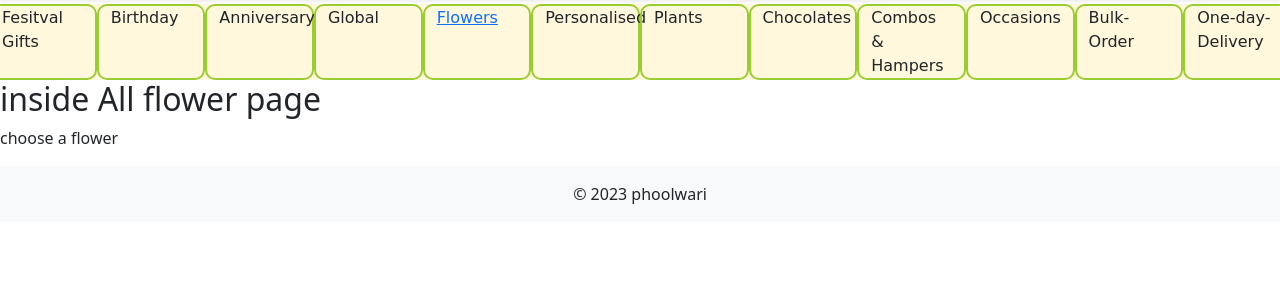
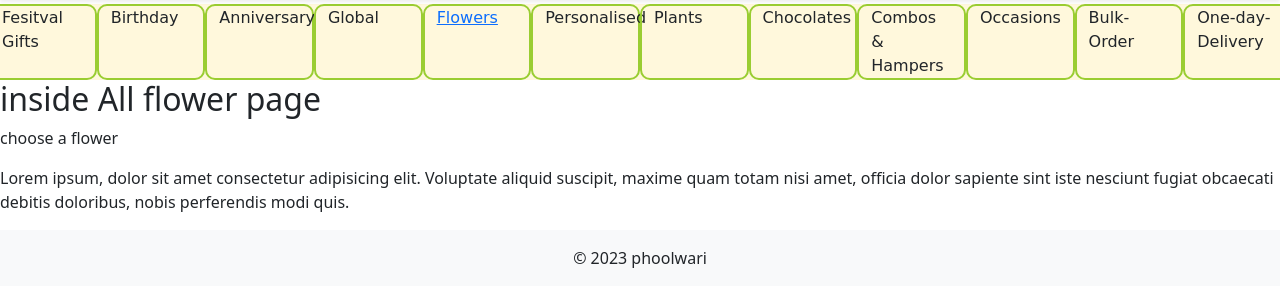
Before and after one commit to Gautam-kr-Chauhan/phoolwari, a Django app: page /flower/all_flowers/ in a window 1280 px wide. Shown: the part 74-381 px from the top of the page. Run offline with Django 4.2, Linux system fonts and the light colour scheme; some libraries are stand-ins or nearby versions.

Commit message:
checking the commit statement

```diff
--- a/templates/page/all_flowers.html
+++ b/templates/page/all_flowers.html
@@ -3,5 +3,6 @@
 {% block content %}
     <h2>inside All flower page</h2>
     <p>choose a flower</p>
+    <p>Lorem ipsum, dolor sit amet consectetur adipisicing elit. Voluptate aliquid suscipit, maxime quam totam nisi amet, officia dolor sapiente sint iste nesciunt fugiat obcaecati debitis doloribus, nobis perferendis modi quis.</p>
 
 {% endblock content %}
```
